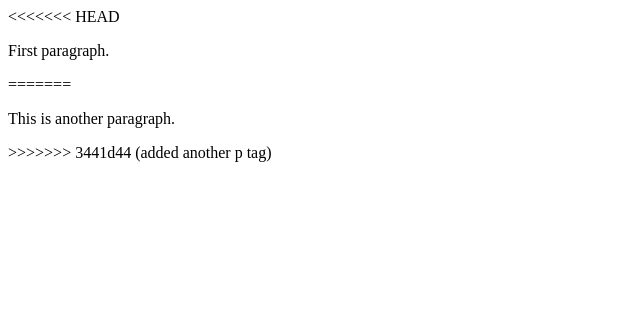
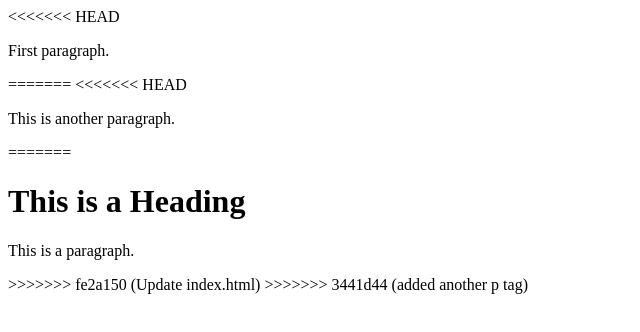
Before and after one commit to JayPrioleau/learning-git, a plain HTML site: page index.html in a window 1280 px wide. Shown: the whole page, without its empty margins (0-640 px from the left). Drawn offline with Linux system fonts and the light colour scheme.

Commit message:
Update index.html

```diff
--- a/index.html
+++ b/index.html
@@ -8,7 +8,12 @@
   <p>First paragraph.</p>
 =======
 
+<<<<<<< HEAD
 <p>This is another paragraph.</p>
+=======
+  <h1>This is a Heading</h1>
+  <p>This is a paragraph.</p>
+>>>>>>> fe2a150 (Update index.html)
 
 >>>>>>> 3441d44 (added another p tag)
 </body>
```
